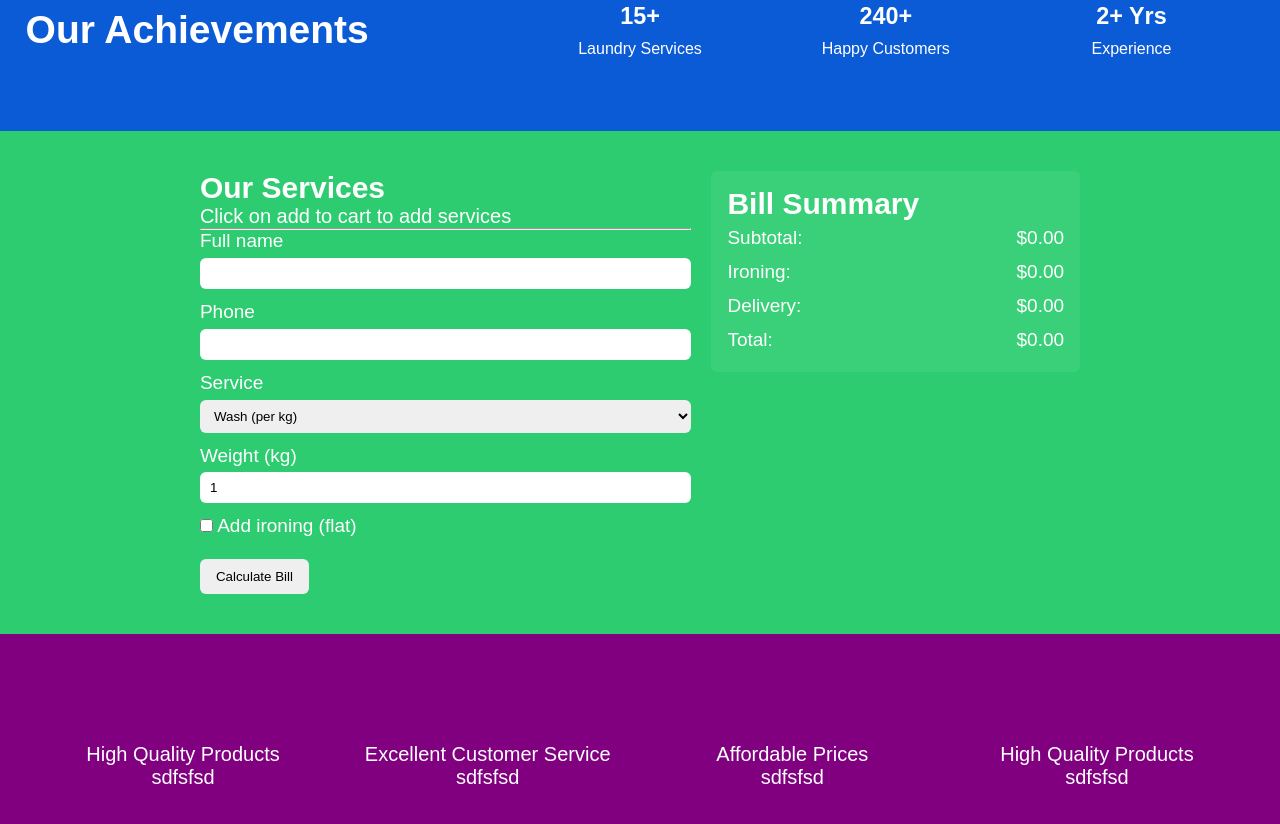
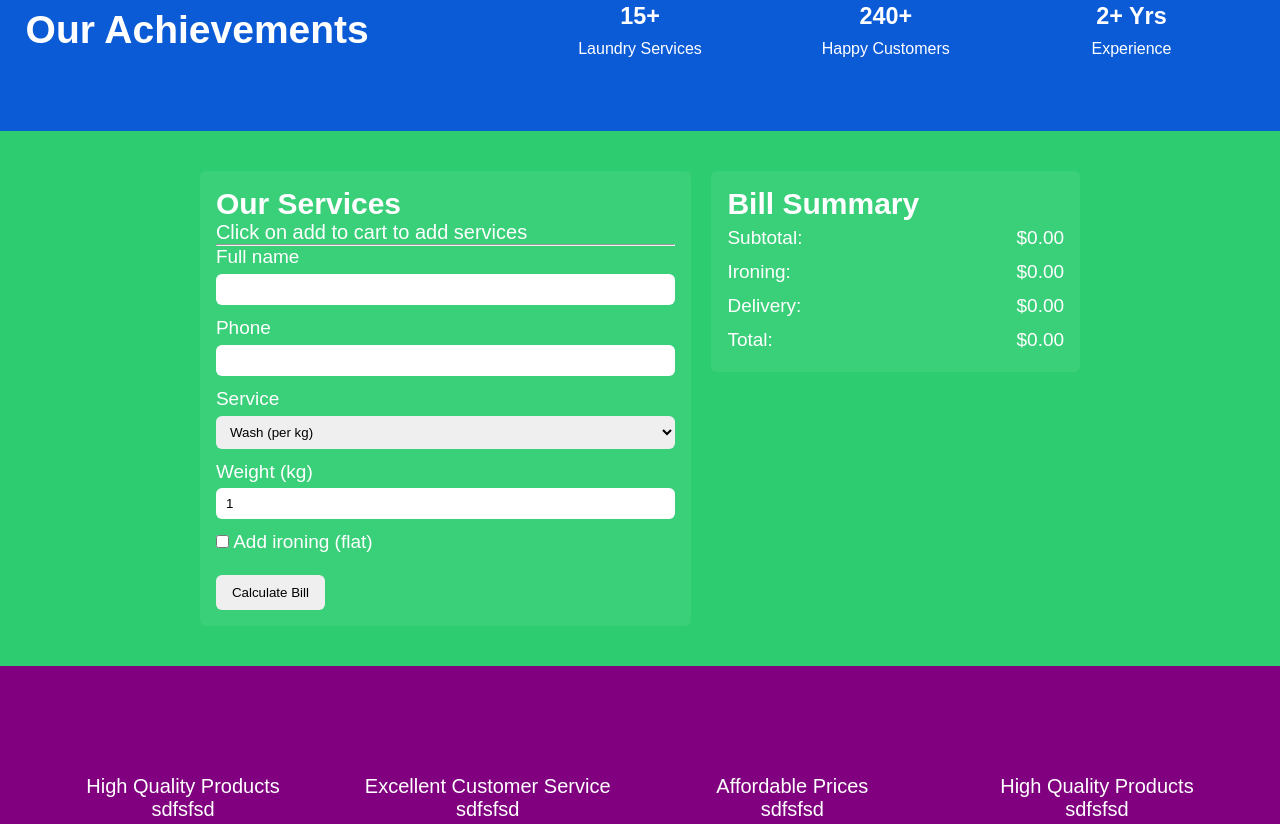
Before and after one commit to TejasNambiar/TuteDudes, a plain HTML site: page front-end/assignment-4/index.html in a window 1280 px wide. Shown: the part 729-1553 px from the top of the page. Drawn offline with Linux system fonts and the light colour scheme.

Commit message:
modified the order section css

```diff
--- a/front-end/assignment-4/resources/css/styles.css
+++ b/front-end/assignment-4/resources/css/styles.css
@@ -137,6 +137,9 @@ html{
 .selection-side{
     width: 40%;
     text-align: left;
+    background: rgba(255,255,255,0.06);
+    padding: 16px;
+    border-radius: 6px;
 }
 .selection-side form label{
     display: block;
```
